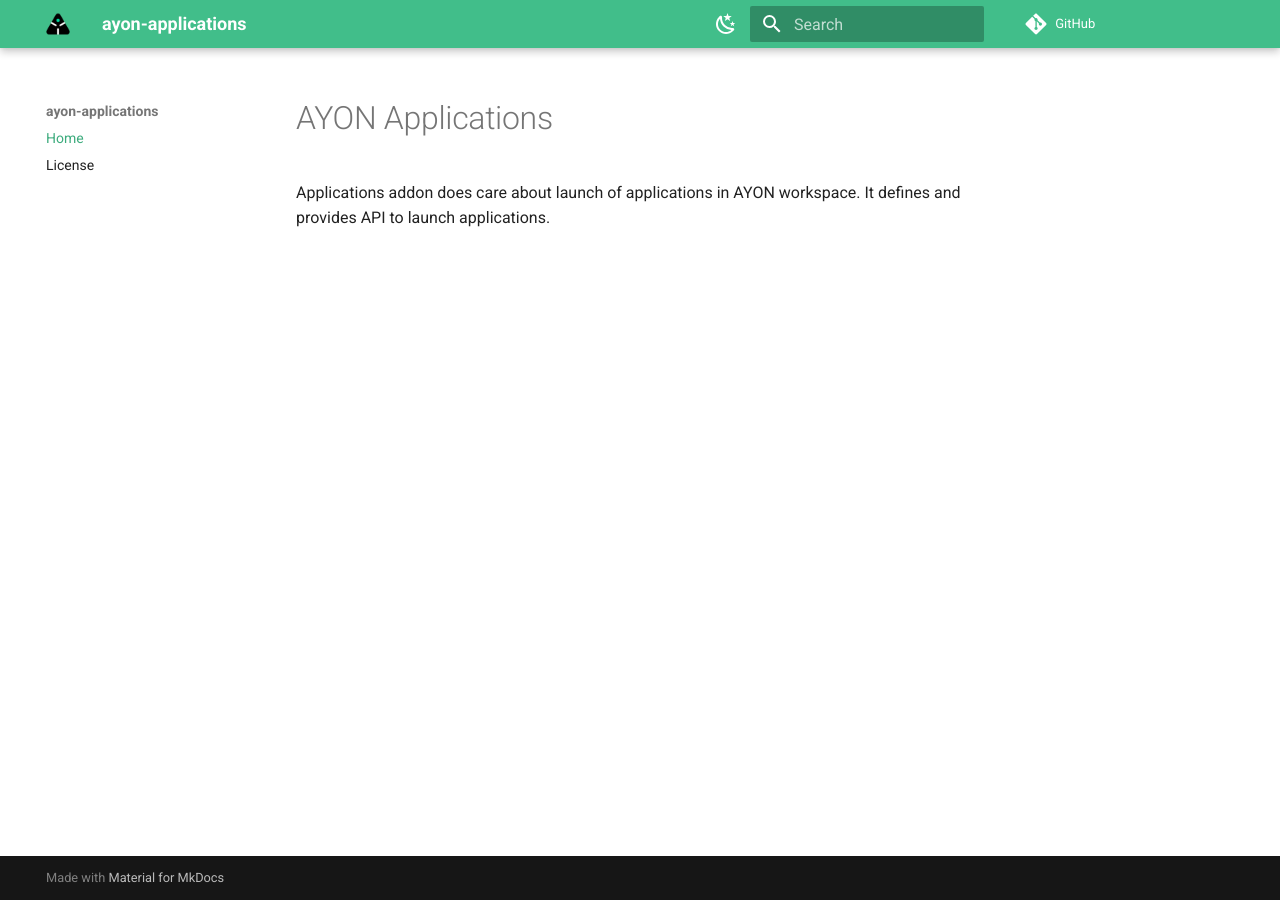
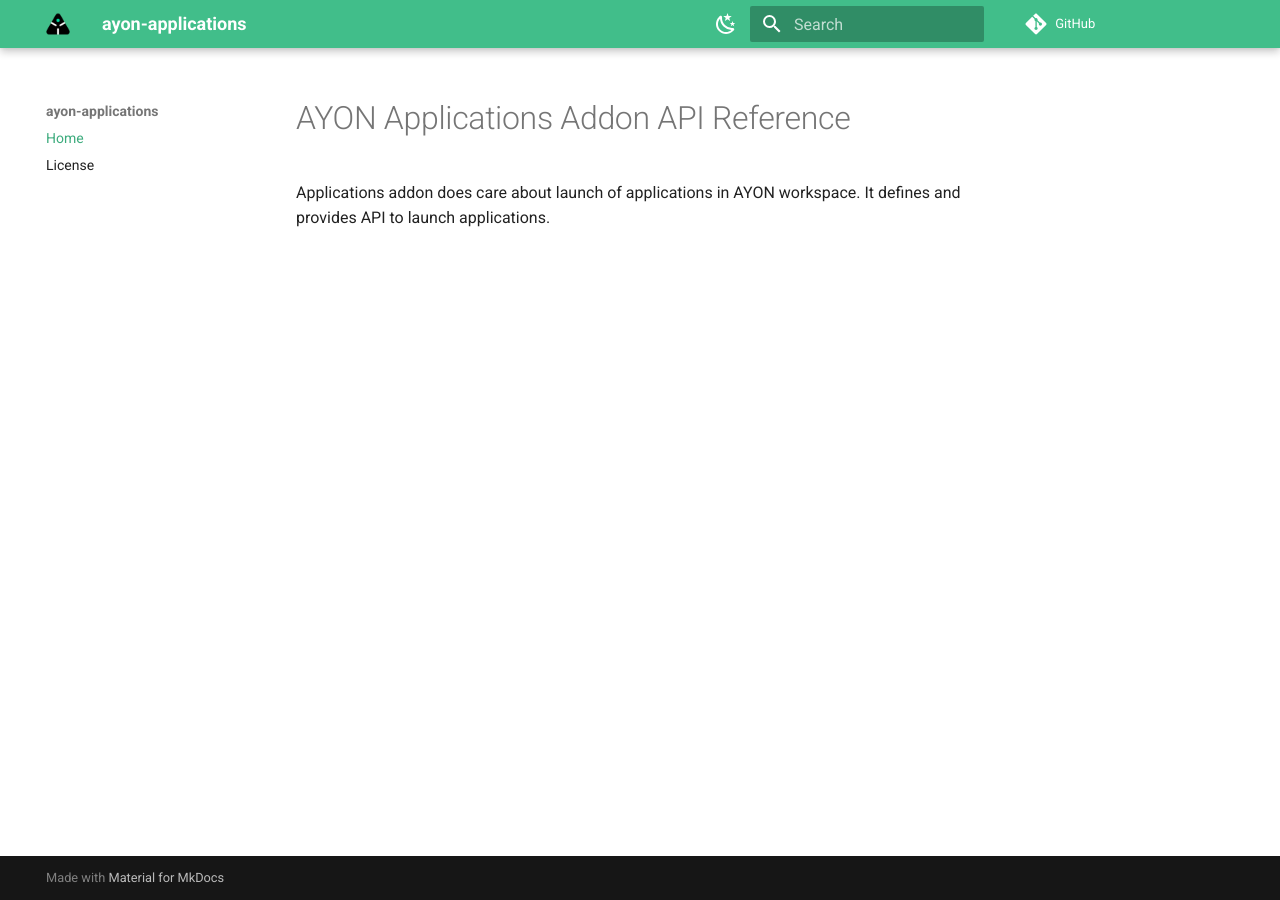
Before and after one commit to ynput/ayon-applications, an MkDocs documentation site: the page built from docs/index.md, in a window 1280 px wide. Built offline with MkDocs 1.6.1 and Material for MkDocs 9.7.7, drawn with Linux system fonts in a browser that asks for light colours; comment, search, counter and statistics services are not loaded; the version menu is left out.

Commit message:
MK Docs: Refactor the title

```diff
--- a/docs/index.md
+++ b/docs/index.md
@@ -1 +1,3 @@
---8<-- "README.md"
+# AYON Applications Addon API Reference
+
+--8<-- "README.md:2"
```
